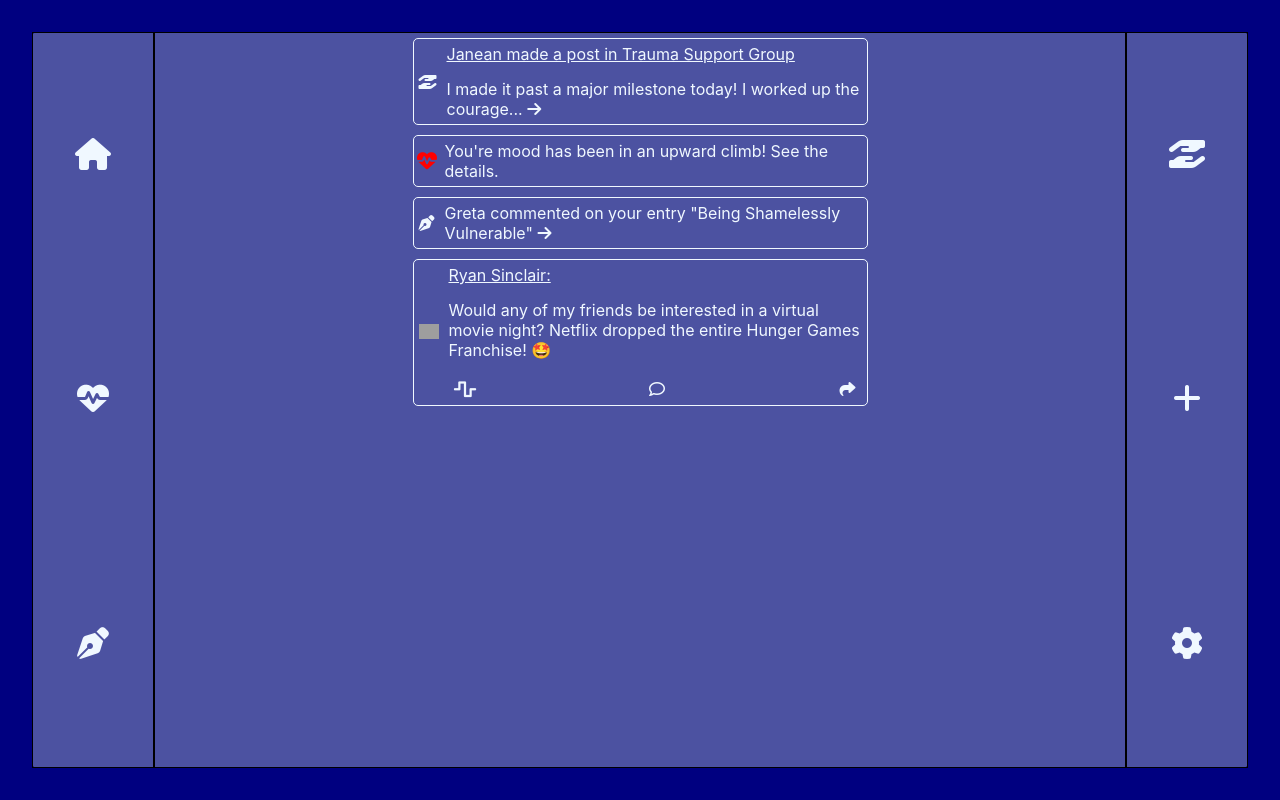
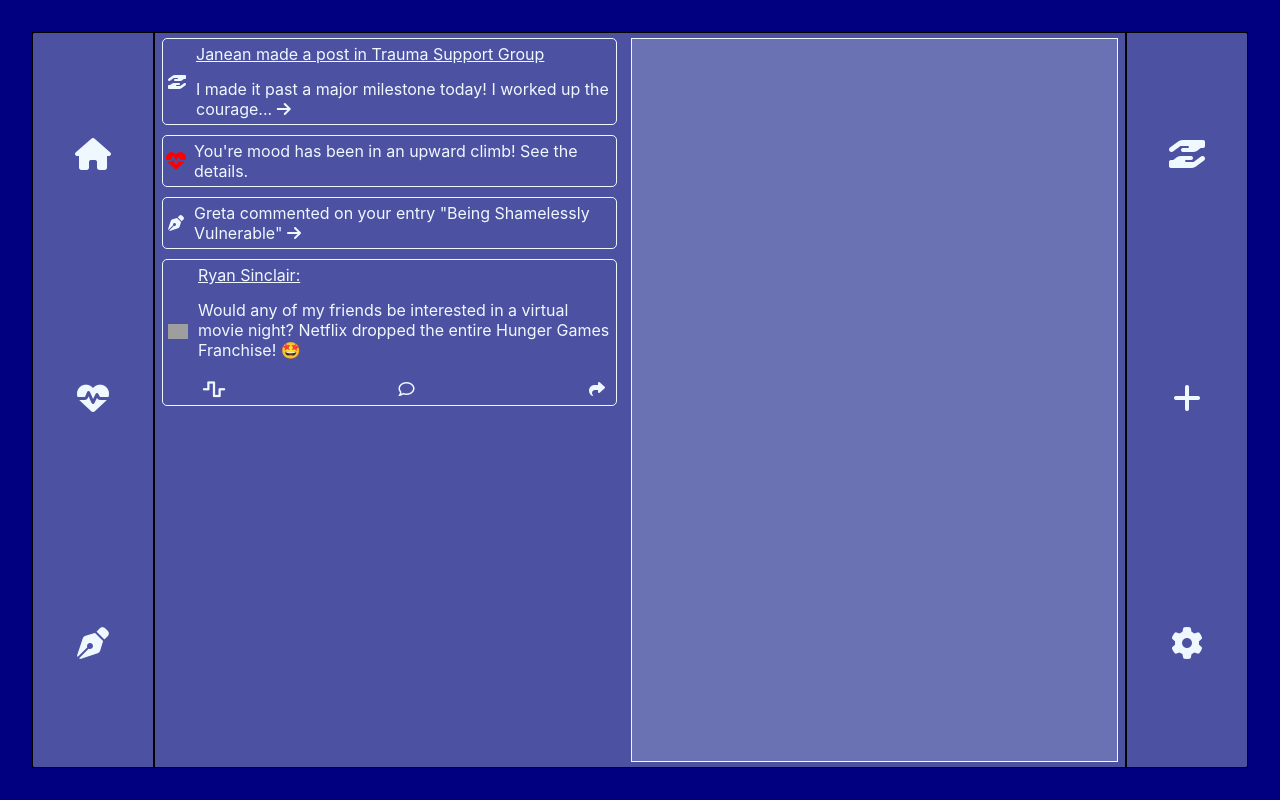
Before and after one commit to AuchnotOuch/anima-sana, a React (Create React App) app in the folder frontend/: page /dashboard in a window 1280 px wide. Built offline with nearby package versions, Linux system fonts and the light colour scheme; grey boxes are pictures that could not be loaded; the HTML template or start-up script is replaced by a standard one.

Commit message:
experimenting with a new feature called mood board

```diff
--- a/frontend/src/components/dashboard/Dashboard.css
+++ b/frontend/src/components/dashboard/Dashboard.css
@@ -27,10 +27,25 @@
 
 .hub {
     display: flex;
-    flex-direction: column;
-    align-items: center;
+    flex-direction: row;
+    justify-content: space-around;
+    /* align-items: center; */
     border: 1px solid black;
     width: 100%;
+}
+
+.hub-left {
+    display: flex;
+    flex-direction: column;
+}
+
+.hub-right {
+    display: flex;
+    flex-direction: column;
+    border: 1px solid aliceblue;
+    margin: 5px;
+    width: 50%;
+    background-color: rgba(240, 248, 255, 0.192);
 }
 
 button {
--- a/frontend/src/components/dashboard/Dashboard.js
+++ b/frontend/src/components/dashboard/Dashboard.js
@@ -1,11 +1,10 @@
-import React from 'react'
+import React, { useContext } from 'react'
 import LeftNav from './LeftNav'
 import RightNav from './RightNav'
 import Hub from './Hub'
 import './Dashboard.css'
 
 const Dashboard = () => {
-
     return (
         <div className='container'>
             <LeftNav />
--- a/frontend/src/components/dashboard/Hub.js
+++ b/frontend/src/components/dashboard/Hub.js
@@ -4,14 +4,20 @@ import HealthUpdates from '../feed/HealthUpdate'
 import JournalUpdate from '../feed/JournalUpdates'
 import PostUpdate from '../feed/PostUpdate'
 import './Dashboard.css'
+import MoodBoard from './mood_board/MoodBoard'
 
 const Hub = () => {
     return (
         <div className='hub'>
-            <SpaceUpdate />
-            <HealthUpdates />
-            <JournalUpdate />
-            <PostUpdate />
+            <div className='hub-left'>
+                <SpaceUpdate />
+                <HealthUpdates />
+                <JournalUpdate />
+                <PostUpdate />
+            </div>
+            <div className='hub-right'>
+                <MoodBoard />
+            </div>
         </div>
     )
 }
--- a/frontend/src/components/dashboard/LeftNav.js
+++ b/frontend/src/components/dashboard/LeftNav.js
@@ -1,7 +1,9 @@
-import React from 'react'
+import React, { useState } from 'react'
 import './Dashboard.css'
 
 const LeftNav = () => {
+    const [toggleHome, setToggleHome] = useState(false)
+
     return (
         <div className='left-nav'>
             <div className='home-button-container'>
--- /dev/null
+++ b/frontend/src/components/dashboard/mood_board/MoodBoard.css
@@ -0,0 +1,12 @@
+.mood-board {
+    display: flex;
+    flex-direction: column;
+    align-items: center;
+}
+
+#board-title-input {
+    background: none;
+    border: none;
+    text-align: center;
+    font-size: larger;
+}
--- /dev/null
+++ b/frontend/src/components/dashboard/mood_board/MoodBoard.js
@@ -0,0 +1,27 @@
+import React, { useState } from "react";
+import "./MoodBoard.css"
+
+const MoodBoard = () => {
+    const [boardTitle, setBoardTitle] = useState('')
+
+    return (
+        <div className="mood-board">
+            <div className="board-title">
+                <h2>
+                    <form>
+                        <input
+                            type="text"
+                            value={boardTitle}
+                            onChange={e => setBoardTitle(e.target.value)}
+                            id="board-title-input"
+                        >
+                        </input>
+                    </form>
+                </h2>
+            </div>
+            <div className="board-canvas"></div>
+        </div>
+    )
+}
+
+export default MoodBoard;
```
